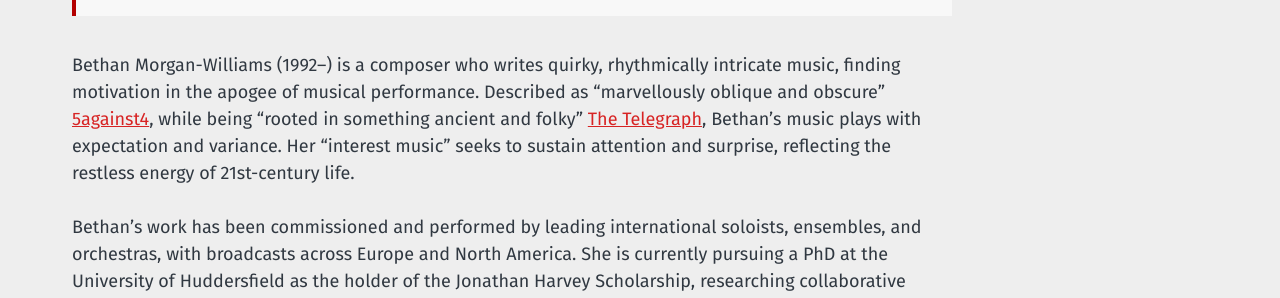
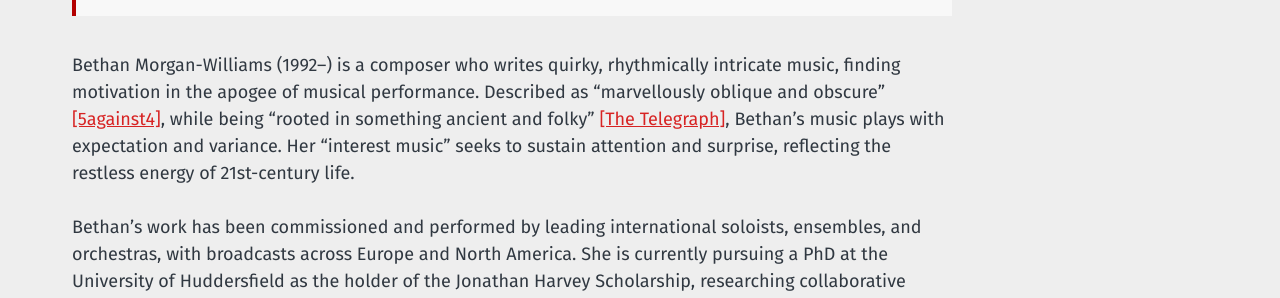
Before and after one commit to morganwilliamsb/website, a Jekyll site: the page built from index.md, in a window 1280 px wide. Shown: the part 1459-1757 px from the top of the page. Built offline with Jekyll 4.4.1, drawn with Linux system fonts in a browser that asks for light colours.

```diff
--- a/index.md
+++ b/index.md
@@ -16,7 +16,7 @@ sub_title: "Composer"
 </div>
 
 Bethan Morgan-Williams (1992–) is a composer who writes quirky, rhythmically intricate music, finding motivation in the apogee of musical performance.
-Described as “marvellously oblique and obscure” [5against4](https://5against4.com/2018/07/16/cheltenham-music-festival-2018-quartet-premieres-berkeley-ensemble-juliana/), while being “rooted in something ancient and folky” [The Telegraph](https://www.telegraph.co.uk/music/what-to-listen-to/london-symphony-orchestra-bring-booming-sounds-tate-moderns/), Bethan’s music plays with expectation and variance. Her “interest music” seeks to sustain attention and surprise, reflecting the restless energy of 21st-century life.
+Described as “marvellously oblique and obscure” [[5against4]](https://5against4.com/2018/07/16/cheltenham-music-festival-2018-quartet-premieres-berkeley-ensemble-juliana/), while being “rooted in something ancient and folky” [[The Telegraph]](https://www.telegraph.co.uk/music/what-to-listen-to/london-symphony-orchestra-bring-booming-sounds-tate-moderns/), Bethan’s music plays with expectation and variance. Her “interest music” seeks to sustain attention and surprise, reflecting the restless energy of 21st-century life.
 
 Bethan's work has been commissioned and performed by leading international soloists, ensembles, and orchestras, with broadcasts across Europe and North America. She is currently pursuing a PhD at the University of Huddersfield as the holder of the Jonathan Harvey Scholarship, researching collaborative methodologies in composition, and was appointed an honorary Associate Member of the Royal Northern College of Music in 2025.
 
```
